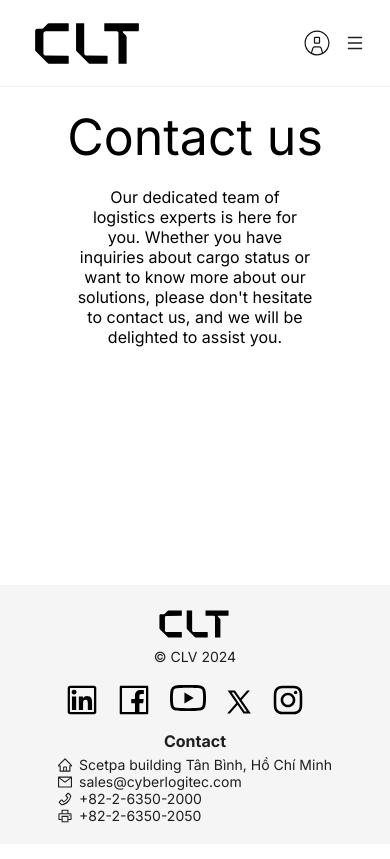
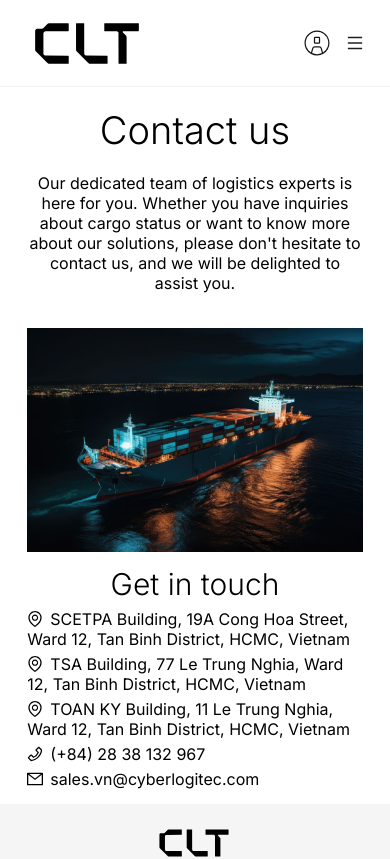
Before and after one commit to TranPhanPhucAn/Shipping-Route-Managerment, a Next.js app in the folder frontend/: page /contact in a window 390 px wide. Shown: the top 859 px of the page. Built offline with nearby package versions, Linux system fonts and the light colour scheme; no server answers.

Commit message:
contact us page

```diff
--- a/frontend/src/app/(mainlayout)/contact/contact.scss
+++ b/frontend/src/app/(mainlayout)/contact/contact.scss
@@ -3,6 +3,7 @@
   margin: 0 auto;
   .header-contact {
     font-size: 50px;
+    font-weight: 300;
     text-align: center;
     margin: 20px 0;
   }
@@ -10,5 +11,56 @@
     width: 70%;
     text-align: center;
     margin: 0 auto;
+    margin-bottom: 35px;
+  }
+  .contact-content {
+    display: flex;
+    .contact-content-left {
+      width: 50%;
+    }
+    .contact-content-right {
+      width: 50%;
+      display: flex;
+      flex-direction: column;
+      justify-content: center;
+      padding-left: 50px;
+      margin-bottom: 10px;
+      .title-contact {
+        display: flex;
+        flex-direction: column;
+        font-size: 38px;
+        font-weight: 300;
+        align-items: center;
+        margin-bottom: 20px;
+      }
+      .icon-contact-infor {
+        margin-bottom: 5px;
+      }
+    }
   }
 }
+@media (max-width: 800px) {
+  .contact {
+    .header-contact {
+      font-size: 38px;
+    }
+    .sub-header-contact {
+      width: 100%;
+    }
+    .contact-content {
+      display: inline;
+      .contact-content-left {
+        width: 100%;
+        margin-bottom: 10px;
+      }
+      .contact-content-right {
+        width: 100%;
+        padding-left: 0;
+        .title-contact {
+          font-size: 30px;
+          margin-bottom: 7px;
+        }
+      }
+    }
+  }
+}
--- a/frontend/src/app/(mainlayout)/contact/page.tsx
+++ b/frontend/src/app/(mainlayout)/contact/page.tsx
@@ -1,4 +1,11 @@
 import "./contact.scss";
+import Image from "next/image";
+import image from "../../../../public/bgtest.jpg";
+import {
+  EnvironmentOutlined,
+  MailOutlined,
+  PhoneOutlined,
+} from "@ant-design/icons";
 const Contact = () => {
   return (
     <>
@@ -11,8 +18,43 @@ const Contact = () => {
           delighted to assist you.
         </div>
         <div className="contact-content">
-          <div className="contact-content-left"></div>
-          <div className="contact-content-right"></div>
+          <div className="contact-content-left">
+            <Image
+              src={image}
+              alt="background image"
+              sizes="100%"
+              style={{
+                width: "100%",
+                height: "auto",
+              }}
+            />
+          </div>
+          <div className="contact-content-right">
+            <div className="title-contact">Get in touch</div>
+            <div className="icon-contact-infor">
+              <EnvironmentOutlined style={{ marginRight: 7 }} />
+              SCETPA Building, 19A Cong Hoa Street, Ward 12, Tan Binh District,
+              HCMC, Vietnam
+            </div>
+            <div className="icon-contact-infor">
+              <EnvironmentOutlined style={{ marginRight: 7 }} />
+              TSA Building, 77 Le Trung Nghia, Ward 12, Tan Binh District, HCMC,
+              Vietnam
+            </div>
+            <div className="icon-contact-infor">
+              <EnvironmentOutlined style={{ marginRight: 7 }} />
+              TOAN KY Building, 11 Le Trung Nghia, Ward 12, Tan Binh District,
+              HCMC, Vietnam
+            </div>
+            <div className="icon-contact-infor">
+              <PhoneOutlined style={{ marginRight: 7 }} />
+              (+84) 28 38 132 967
+            </div>
+            <div className="icon-contact-infor">
+              <MailOutlined style={{ marginRight: 7 }} />
+              sales.vn@cyberlogitec.com
+            </div>
+          </div>
         </div>
       </div>
     </>
```
